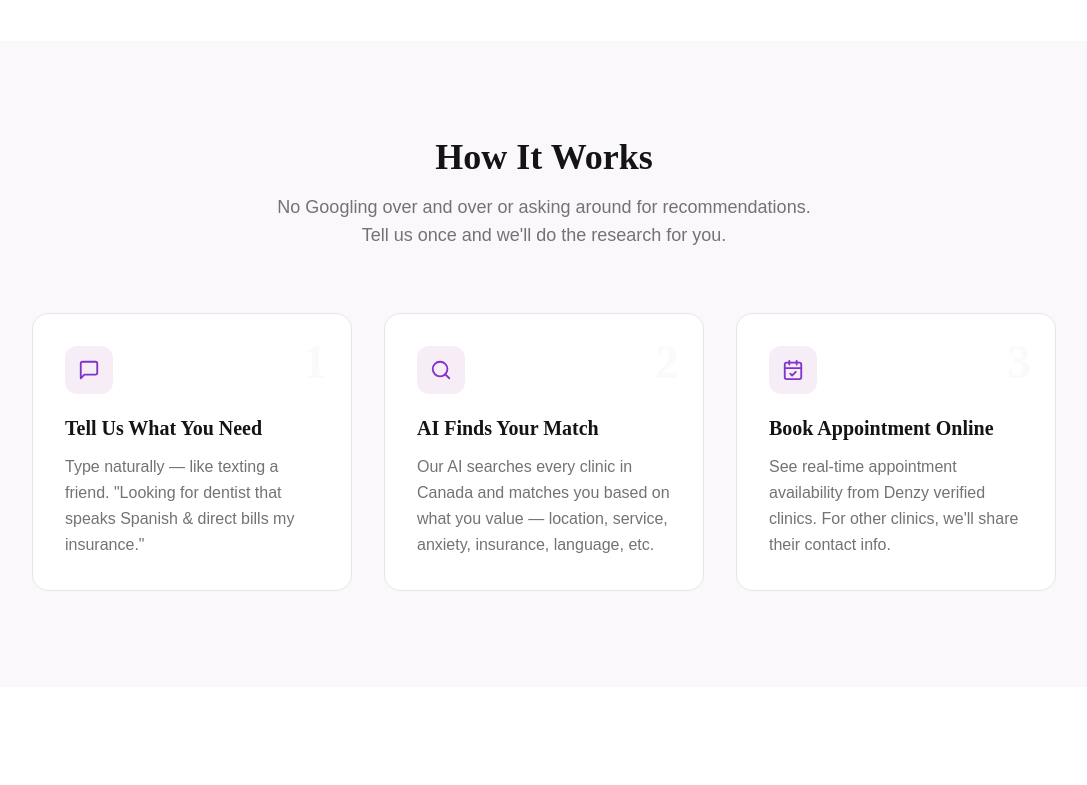
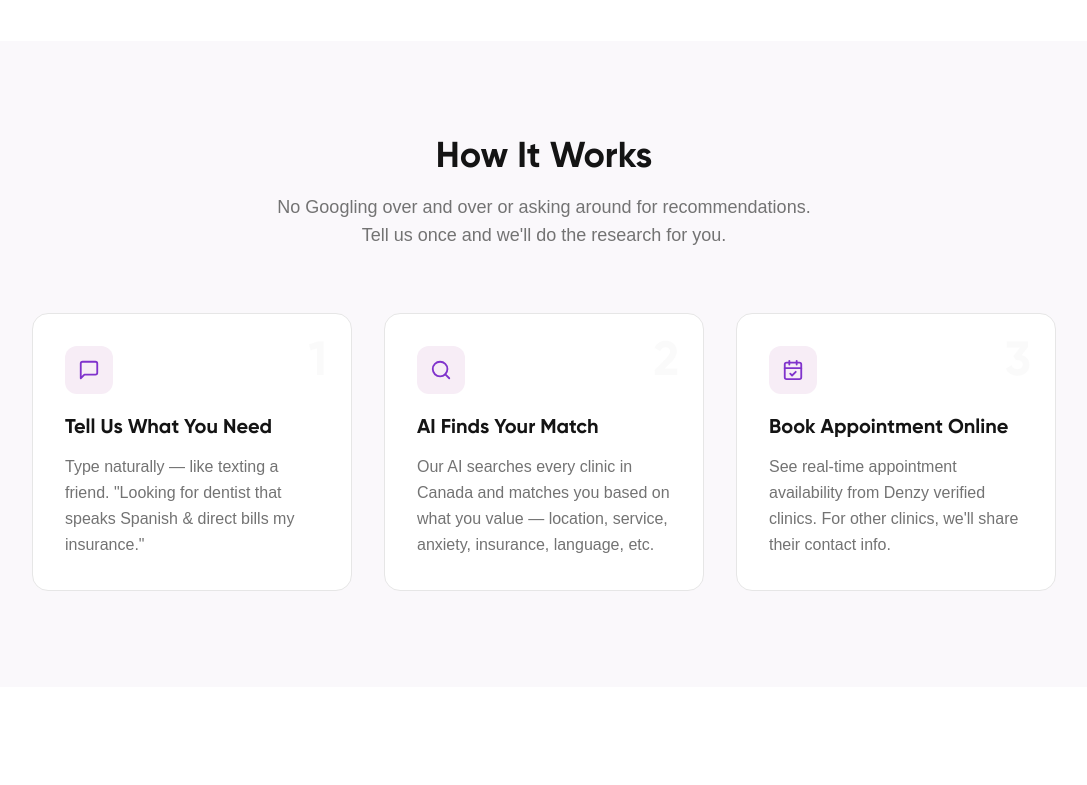
Before and after one commit to loveable-denzy/homepage-view, a React (Vite) app: page / in a window 1280 px wide. Shown: the part 780-1565 px from the top of the page, without its empty margins (96-1183 px from the left). Built offline with nearby package versions, Linux system fonts and the light colour scheme; the HTML template or start-up script is replaced by a standard one.

Commit message:
Changes
Co-authored-by: loveable-denzy <274859261+loveable-denzy@users.noreply.github.com>

```diff
--- a/tailwind.config.ts
+++ b/tailwind.config.ts
@@ -13,7 +13,7 @@ export default {
       },
     },
     fontFamily: {
-      display: ['Playfair Display', 'serif'],
+      display: ['Gilroy', 'Playfair Display', 'serif'],
       headline: ['Gilroy', 'sans-serif'],
       body: ['DM Sans', 'sans-serif'],
     },
```
